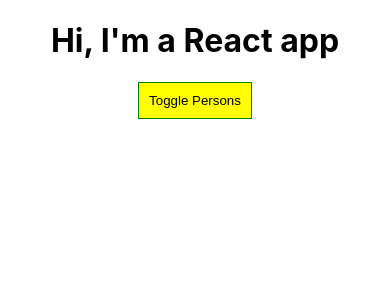
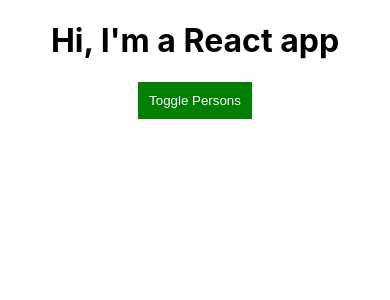
Before and after one commit to gabycasper007/adelyn, a React (Create React App) app: page / in a window 390 px wide. Shown: the top 300 px of the page. Built offline with nearby package versions, Linux system fonts and the light colour scheme.

Commit message:
Remove Radium, add css modules

```diff
--- a/src/App.js
+++ b/src/App.js
@@ -1,4 +1,3 @@
-import Radium from "radium";
 import React, { Component } from "react";
 import "./App.css";
 import Person from "./Person/Person";
@@ -62,24 +61,12 @@
       backgroundColor: "green",
       padding: "10px",
       border: "1px solid green",
-      color: "white",
-      ":hover": {
-        backgroundColor: "lightgreen",
-        color: "black"
-      },
-      "@media (max-width:450px)": {
-        backgroundColor: "yellow",
-        color: "black"
-      }
+      color: "white"
     };
     let persons = null;
 
     if (this.state.showPersons) {
       style.backgroundColor = "red";
-      style[":hover"] = {
-        backgroundColor: "darkred",
-        color: "white"
-      };
       persons = this.state.persons.map((pers, index) => {
         return (
           <Person
@@ -111,4 +98,4 @@
     );
   }
 }
-export default Radium(App);
+export default App;
--- a/src/Person/Person.js
+++ b/src/Person/Person.js
@@ -1,9 +1,9 @@
 import React from "react";
-import "./Person.css";
+import styles from "./Person.module.css";
 
 const person = props => {
   return (
-    <div className="Person">
+    <div className={styles.Person}>
       <p onClick={props.click}>
         I am {props.name}, I'm {props.age} years old
         {props.children ? ` and I love ${props.children}.` : "."}
--- a/src/Person/Person.css
+++ b/src/Person/Person.module.css
@@ -1,6 +1,5 @@
 .Person {
   border: 1px solid #999;
-  box-shadow: inset hoff voff blur #000;
   margin: 50px;
   text-align: center;
 }
--- a/src/index.js
+++ b/src/index.js
@@ -1,16 +1,10 @@
-import { StyleRoot } from "radium";
 import React from "react";
 import ReactDOM from "react-dom";
 import App from "./App";
 import "./index.css";
 import * as serviceWorker from "./serviceWorker";
 
-ReactDOM.render(
-  <StyleRoot>
-    <App />
-  </StyleRoot>,
-  document.getElementById("root")
-);
+ReactDOM.render(<App />, document.getElementById("root"));
 
 // If you want your app to work offline and load faster, you can change
 // unregister() to register() below. Note this comes with some pitfalls.
```
